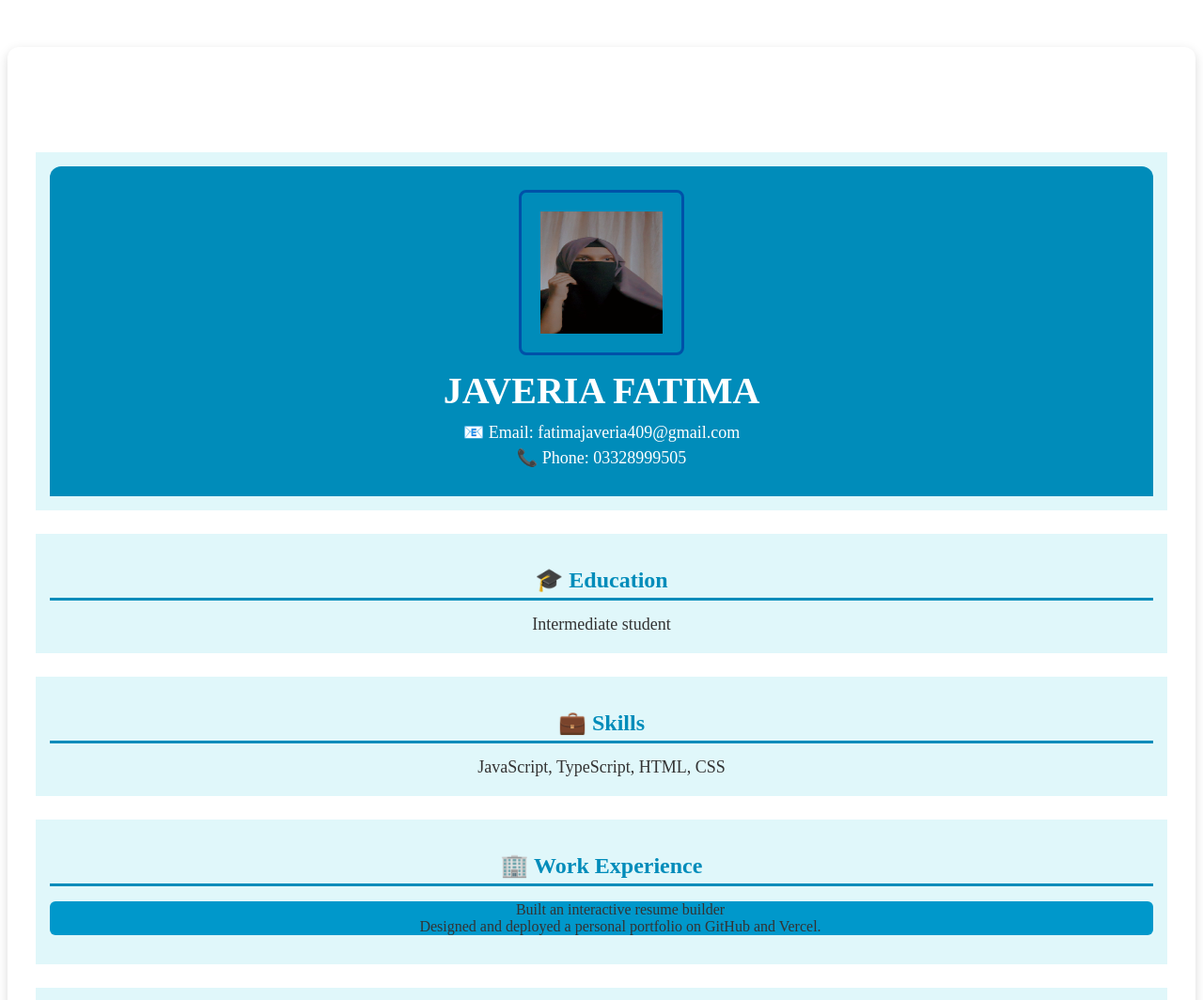
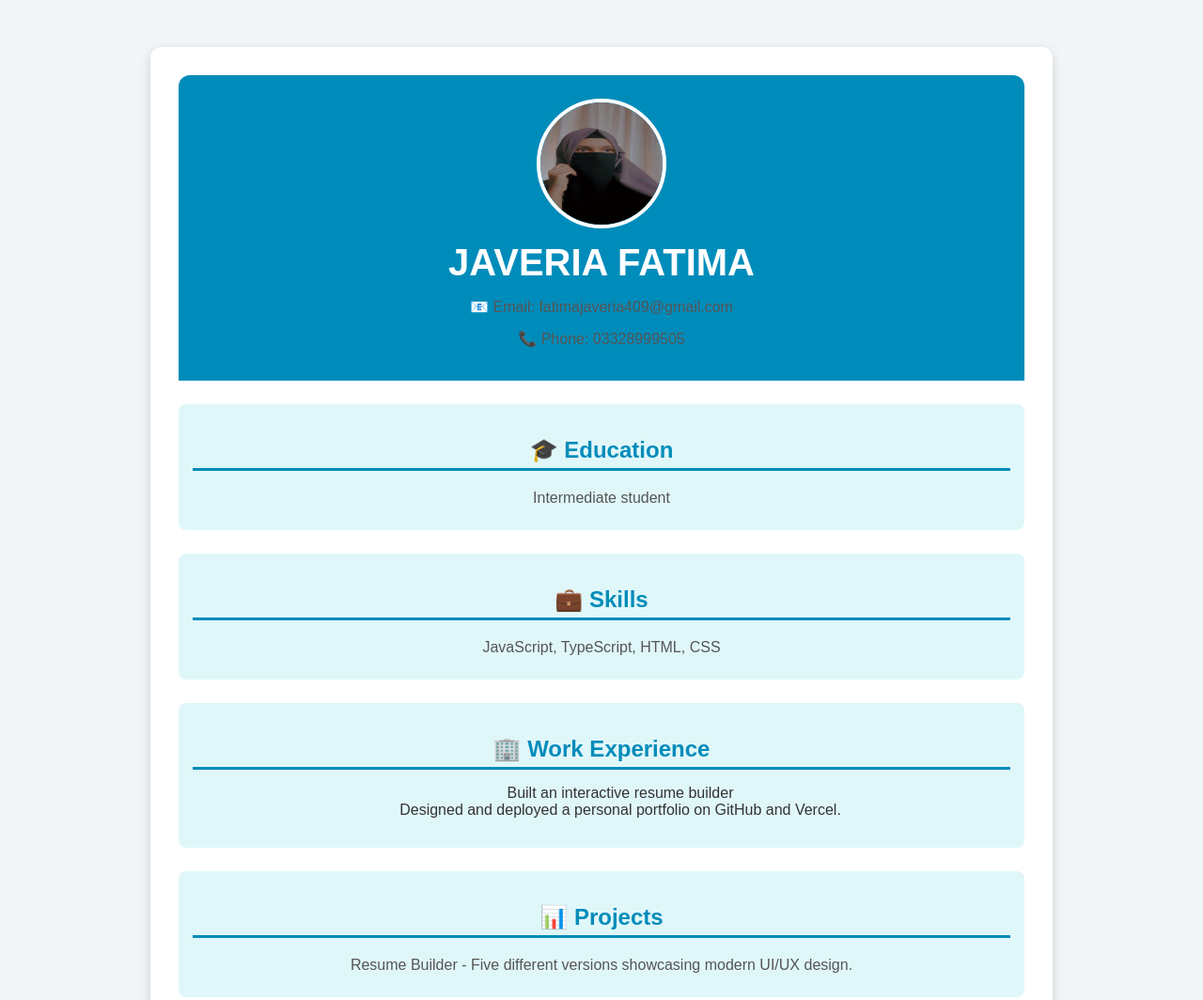
Before and after one commit to javeria-fatima49/milestone-4, a plain HTML site: page index.html in a window 1280 px wide. Shown: the top 1064 px of the page at 94% size. Drawn offline with Linux system fonts and the light colour scheme.

Commit message:
milestone4 push to github

```diff
--- a/index.html
+++ b/index.html
@@ -8,15 +8,13 @@
 </head>
 <body>
     <div class="container">
-        <h1>Resume</h1>
         <div id="resumeDisplay">
-        <div class="resume-section">
           <header>
             <img src="WhatsApp Image 2024-09-08 at 2.07.54 PM.jpeg" alt="Profile Picture" class="profile-pic" id="profilePic">
             <h1 id="name" contenteditable="false">JAVERIA FATIMA</h1>
             <p id="email" contenteditable="false">📧 Email: fatimajaveria409@gmail.com</p>
             <p id="phone" contenteditable="false">📞 Phone: 03328999505</p>
-        </header></div>
+        </header>
             <div class="resume-section">
                 <h2 id="educationHeading" contenteditable="false">🎓 Education</h2>
                 <p id="education" contenteditable="false">Intermediate student</p>
@@ -50,11 +48,7 @@
             </div>
 
         </div>
-<<<<<<< HEAD
-
-=======
         <br />
->>>>>>> fd7024110ee59dd3de31ab00a9177796b3a85204
         <button type="button" id="editResume">Edit Resume</button>
         <div id="editForm" class="hidden">
             <label for="editName">Name:</label>
--- a/style.css
+++ b/style.css
@@ -1,18 +1,12 @@
 body {
-<<<<<<< HEAD
     font-family: 'Arial', sans-serif;
     background-color: #f2f5f7;
     color: #333;
     text-align: center;
-=======
-    font-family: 'Gill Sans', 'Gill Sans MT', 'Calibri', 'Trebuchet MS', sans-serif;
-    background-color: #ffffff;
->>>>>>> fd7024110ee59dd3de31ab00a9177796b3a85204
     margin: 0;
 }
 
 .container {
-<<<<<<< HEAD
     max-width: 900px;
     margin: 50px auto;
     background-color: #ffffff;
@@ -23,30 +17,22 @@ body {
 }
 header {
     background-color: #008CBA;
-    color: white;
+    color: rgb(255, 255, 255);
     padding: 25px;
     border-radius: 12px 12px 0 0;
-    color: #ffffff;
 }
 .profile-pic {
     width: 130px;
     height: 130px;
     border-radius: 70%;
     border: 4px solid white;
-=======
-    max-width: 850px;
-    margin: 0 auto;
-    background-color: #008cba;
-    padding: 20px;
-    border-radius: 8px;
-    border: 3px solid #0051a8;
->>>>>>> fd7024110ee59dd3de31ab00a9177796b3a85204
 }
-
-h1, h2 {
-    color: #ffffff;
+ul{
+    list-style: none;
+}
+ h2 {
+    color: #008CBA;
     text-align: center;
-<<<<<<< HEAD
 }
 
 h1 {
@@ -55,40 +41,23 @@ h1 {
 }
 
 h2 {
-    color: #008CBA;
     border-bottom: 3px solid #008CBA;
     padding-bottom: 5px;
     margin-bottom: 15px;
-=======
-    color: #ffffff;
->>>>>>> fd7024110ee59dd3de31ab00a9177796b3a85204
 }
 
 .resume-section {
     margin-top: 25px;
     padding: 15px;
-<<<<<<< HEAD
+    /* border: 1px solid #0048ff; */
     border-radius: 8px;
     background-color: #e0f7fa;
-    margin-bottom: 15px;
 }
-ul{
-    list-style: none;
-=======
-    border: 1px solid #004fb5;
-    border-radius: 6px;
-    background-color: #0098cb;
->>>>>>> fd7024110ee59dd3de31ab00a9177796b3a85204
-}
+
 p {
     margin: 5px 0;
-<<<<<<< HEAD
-    color: #000000;
-=======
-    color: #ffffff;
->>>>>>> fd7024110ee59dd3de31ab00a9177796b3a85204
+    color: #555;
     padding: 5px;
-    font-size: 18px;
 }
 
 p[contenteditable="true"] {
@@ -99,15 +68,9 @@ p[contenteditable="true"] {
 }
 
 button {
-<<<<<<< HEAD
     padding: 12px 25px;
     background-color: #008CBA;
     color: white;
-=======
-    padding: 10px 20px;
-    background-color: #00abe4;
-    color: #ffffff;
->>>>>>> fd7024110ee59dd3de31ab00a9177796b3a85204
     border: none;
     border-radius: 5px;
     cursor: pointer;
@@ -116,11 +79,7 @@ button {
 }
 
 button:hover {
-<<<<<<< HEAD
-    background-color: #109ac7;
-=======
-    background-color: #007ad1;
->>>>>>> fd7024110ee59dd3de31ab00a9177796b3a85204
+    background-color: #0aa5d8;
 }
 
 .hidden {
@@ -130,15 +89,10 @@ button:hover {
 #editForm {
     margin-top: 25px;
     padding: 20px;
-<<<<<<< HEAD
     border: 1px solid #0048ff;
     border-radius: 8px;
     background-color: #e0f7fa;
-=======
-    border: 1px solid #007399;
-    border-radius: 6px;
-    background-color: #0092c3;
->>>>>>> fd7024110ee59dd3de31ab00a9177796b3a85204
+
 }
 
 #editForm label {
```
